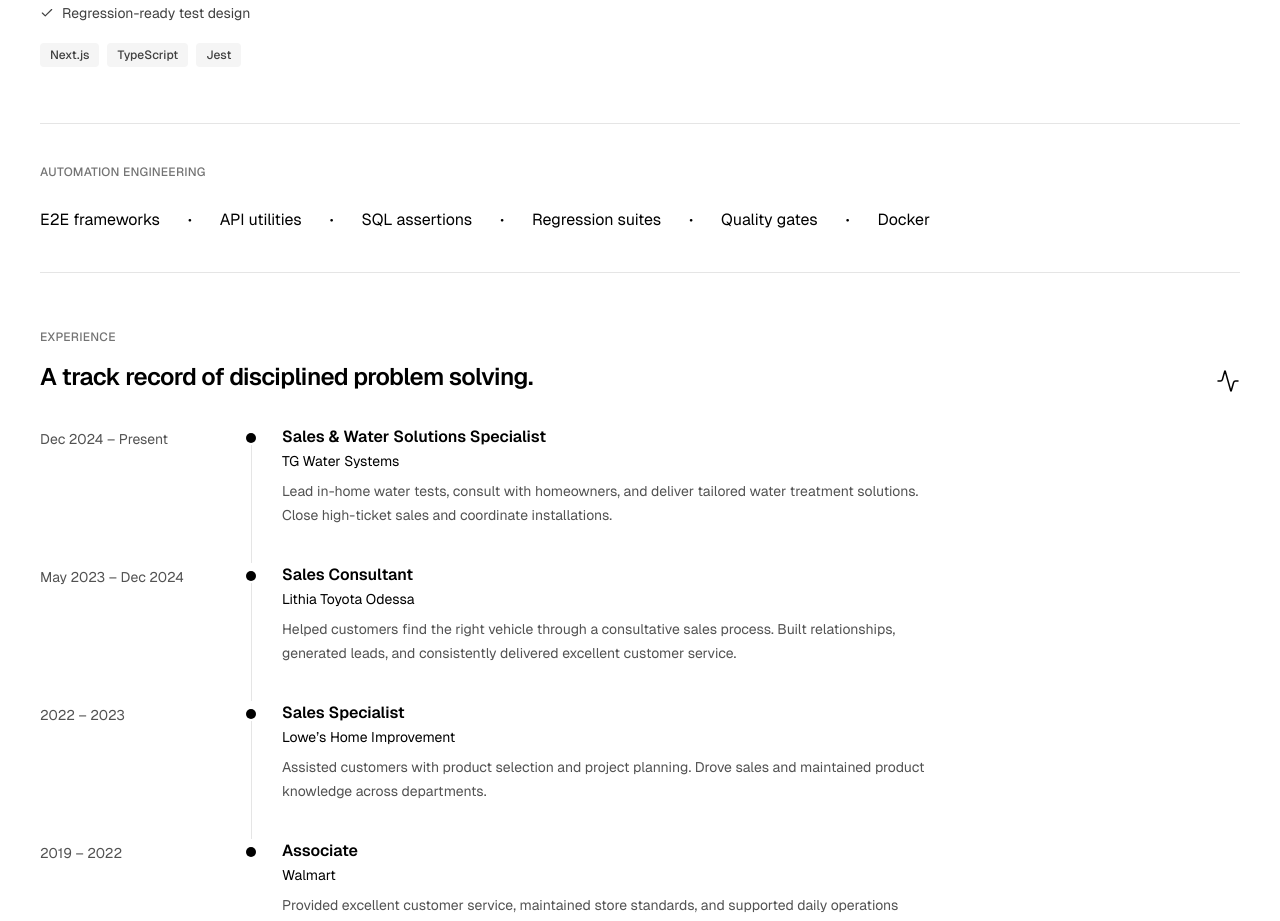
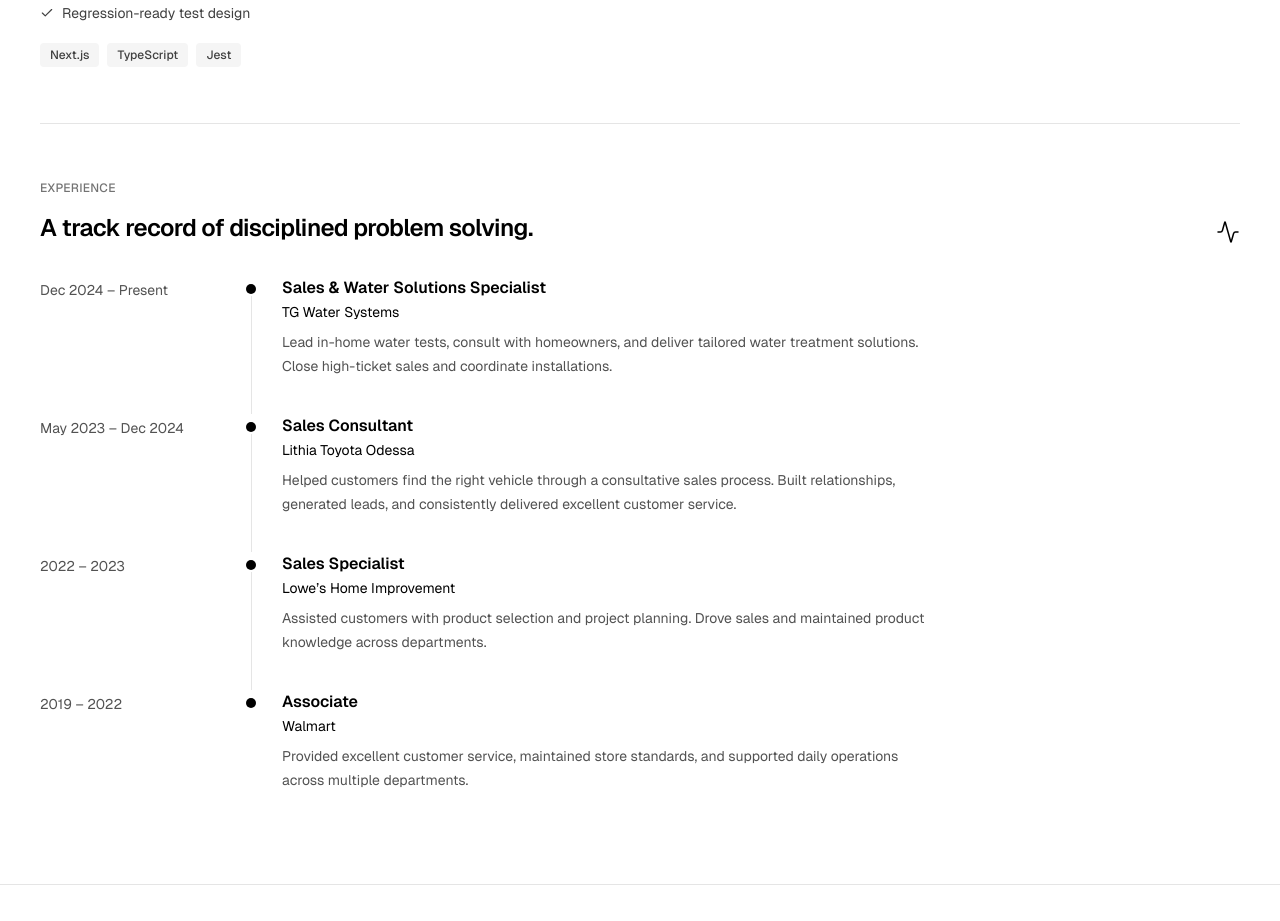
Before and after one commit to danielFernandezDj/daniel-portfolio, a Next.js app: page / in a window 1280 px wide. Shown: the part 2420-3341 px from the top of the page. Built offline with nearby package versions, Linux system fonts and the light colour scheme.

Commit message:
Delete [Automation engineering] section

```diff
--- a/app/page.tsx
+++ b/app/page.tsx
@@ -245,33 +245,6 @@ export default function Home() {
           </section>
         </section>
 
-        {/* <section className="border-b py-12 lg:py-16">
-          <div className="max-w-xl">
-            <p className="section-label">Automation workflow</p>
-            <h2 className="mt-4 text-3xl font-semibold tracking-tight">
-              Quality engineered into the delivery pipeline.
-            </h2>
-            <p className="mt-3 text-sm leading-6 text-neutral-600">
-              One connected validation path—from the first user action to a
-              confident release.
-            </p>
-          </div>
-          <div className="workflow-grid mt-10">
-            {workflow.map(({ icon: Icon, title, tool }, i) => (
-              <article key={title} className="workflow-step">
-                <div className="flex items-center justify-between">
-                  <Icon className="size-5 stroke-[1.6]" />
-                  <span className="font-mono text-[10px] text-neutral-400">
-                    0{i + 1}
-                  </span>
-                </div>
-                <p className="mt-8 text-sm font-semibold">{title}</p>
-                <p className="mt-1 text-xs text-neutral-500">{tool}</p>
-              </article>
-            ))}
-          </div>
-        </section> */}
-
         <section className="grid gap-8 border-b py-12 lg:grid-cols-[1fr_2fr] lg:py-16">
           <p className="section-label">About</p>
           <div className="max-w-2xl">
@@ -342,25 +315,6 @@ export default function Home() {
                   ))}
                 </div>
               </article>
-            ))}
-          </div>
-        </section>
-
-        <section className="border-b py-10">
-          <p className="section-label">Automation engineering</p>
-          <div className="mt-7 flex flex-wrap items-center gap-x-7 gap-y-4 text-sm sm:text-base">
-            {[
-              "E2E frameworks",
-              "API utilities",
-              "SQL assertions",
-              "Regression suites",
-              "Quality gates",
-              "Docker",
-            ].map((tech, i) => (
-              <span key={tech} className="flex items-center gap-7">
-                {i > 0 && <span className="text-xs">•</span>}
-                {tech}
-              </span>
             ))}
           </div>
         </section>
```
